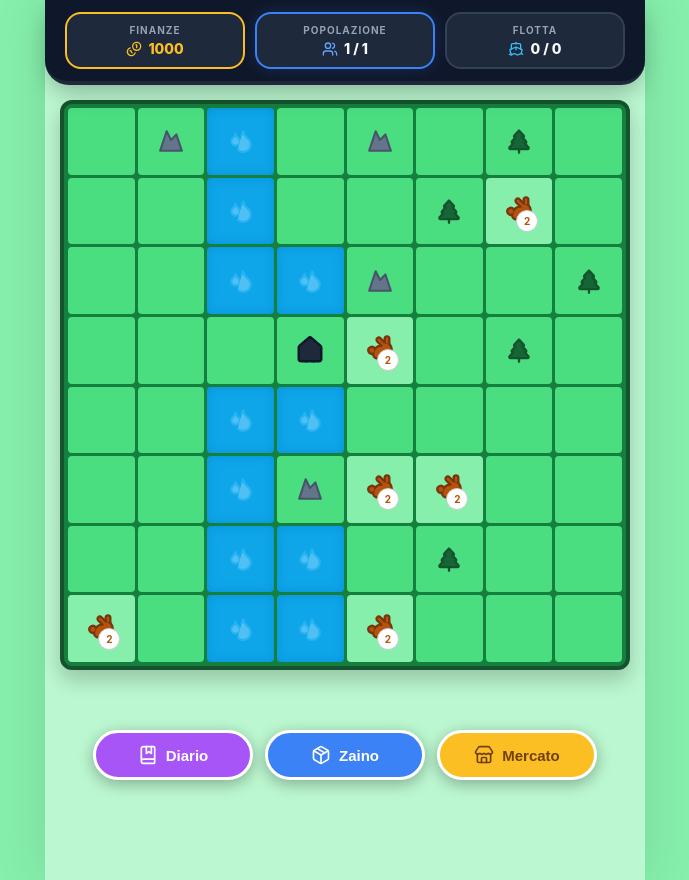
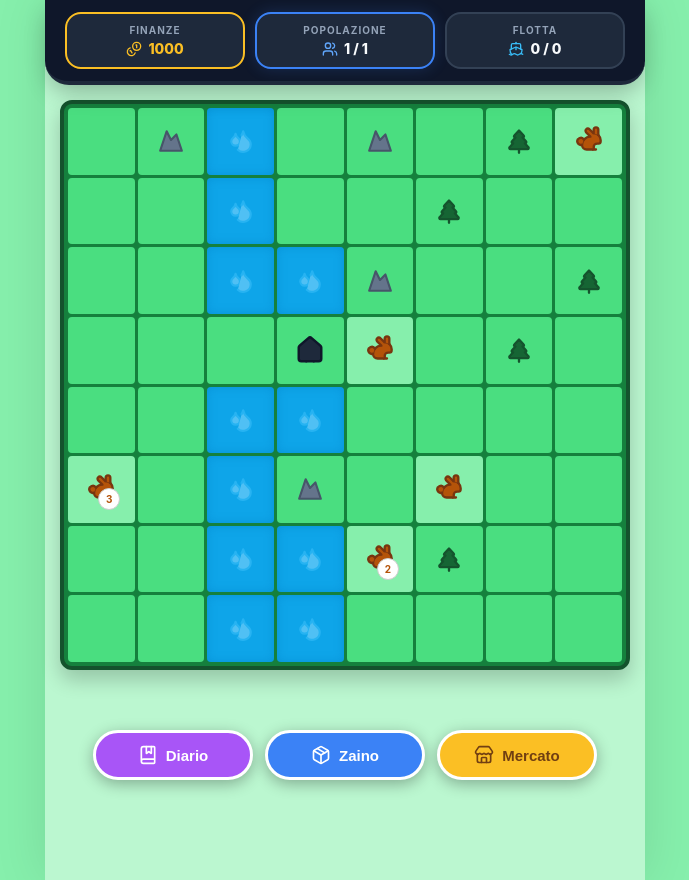
Before and after one commit to AntonioVirgone/tiny-farm, a React (Vite) app: page / in a window 1280 px wide. Both pictures are taken after a click on the button "Inizia Partita". Shown: the whole page, without its empty margins (295-984 px from the left). Built offline with nearby package versions, Linux system fonts and the light colour scheme.

Commit message:
feat: merge animali selvatici

```diff
--- a/src/App.tsx
+++ b/src/App.tsx
@@ -254,12 +254,13 @@ const generateInitialGrid = (): Cell[] => {
     if (type === 'grass') emptyGrassCells.push(i);
   }
 
-  for (let k = 0; k < 6; k++) {
+  // Inizializza gli animali in unità singole
+  for (let k = 0; k < 8; k++) {
     if (emptyGrassCells.length === 0) break;
     const randIndex = Math.floor(Math.random() * emptyGrassCells.length);
     const cellId = emptyGrassCells[randIndex];
     grid[cellId].type = 'wild_animal';
-    grid[cellId].wildAnimalCount = 2;
+    grid[cellId].wildAnimalCount = 1;
     emptyGrassCells.splice(randIndex, 1);
   }
 
@@ -625,11 +626,8 @@ const App: React.FC = () => {
 
         // 3. GESTIONE ANIMALI SELVATICI (RIPRODUZIONE)
         if (updatedCell.type === 'wild_animal') {
-          const count = updatedCell.wildAnimalCount || 0;
-          if (count <= 1 && !updatedCell.busyUntil) {
-            updatedCell = { ...updatedCell, type: 'grass', wildAnimalCount: undefined, wildReproductionTargetTime: undefined };
-            cellModified = true;
-          } else if (count >= 2 && count < 10) {
+          const count = updatedCell.wildAnimalCount || 1;
+          if (count >= 2 && count < 10) {
             if (!updatedCell.wildReproductionTargetTime) {
               updatedCell = { ...updatedCell, wildReproductionTargetTime: currentTime + 50000 };
               cellModified = true;
@@ -637,7 +635,10 @@ const App: React.FC = () => {
               updatedCell = { ...updatedCell, wildAnimalCount: count + 1, wildReproductionTargetTime: (count + 1) < 10 ? currentTime + 50000 : null };
               cellModified = true;
             }
-          } else if (updatedCell.wildReproductionTargetTime) {
+          } else if (updatedCell.wildReproductionTargetTime && count < 2) {
+            updatedCell = { ...updatedCell, wildReproductionTargetTime: null };
+            cellModified = true;
+          } else if (count >= 10 && updatedCell.wildReproductionTargetTime) {
             updatedCell = { ...updatedCell, wildReproductionTargetTime: null };
             cellModified = true;
           }
@@ -720,12 +721,21 @@ const App: React.FC = () => {
 
           else if (updatedCell.pendingAction === 'hunting') {
             newType = 'wild_animal';
+            let wildCount = updatedCell.wildAnimalCount || 1;
             const roll = Math.random() * 100;
             if (roll < 15) {
               newlyDeadFarmers += 1;
             } else if (roll < 35) {
               addReward('wildMeat', 1);
-              wildAnimalCount = (wildAnimalCount || 0) - 1;
+              wildCount -= 1;
+            }
+
+            if (wildCount <= 0) {
+              newType = 'grass';
+              wildAnimalCount = undefined;
+              updatedCell.wildReproductionTargetTime = undefined;
+            } else {
+              wildAnimalCount = wildCount;
             }
           }
 
@@ -740,20 +750,46 @@ const App: React.FC = () => {
         return updatedCell;
       });
 
-      // --- NUOVO: Movimento degli Animali Selvatici ---
+      // --- MOVIMENTO E FUSIONE DEGLI ANIMALI SELVATICI ---
       const movedTo = new Set<number>();
       for (let i = 0; i < newGrid.length; i++) {
         const cell = newGrid[i];
-        // L'animale può muoversi solo se non è bloccato (es. non sta subendo una caccia)
         if (cell.type === 'wild_animal' && !movedTo.has(i) && !cell.busyUntil && cell.pendingAction === null) {
-          // C'è una probabilità del 2% ad ogni tick (100ms) che l'animale si muova, risultando in un movimento lento e organico
-          if (Math.random() < 0.02) {
+
           const neighbors = [];
           if (i >= 8) neighbors.push(i - 8);
           if (i < 56) neighbors.push(i + 8);
           if (i % 8 !== 0) neighbors.push(i - 1);
           if ((i + 1) % 8 !== 0) neighbors.push(i + 1);
 
+          // Controlla fusione con altri animali
+          const mergeTarget = neighbors.find(n =>
+              newGrid[n].type === 'wild_animal' &&
+              !newGrid[n].busyUntil &&
+              newGrid[n].pendingAction === null &&
+              !movedTo.has(n)
+          );
+
+          if (mergeTarget !== undefined) {
+            const totalCount = Math.min(10, (cell.wildAnimalCount || 1) + (newGrid[mergeTarget].wildAnimalCount || 1));
+            newGrid[mergeTarget] = {
+              ...newGrid[mergeTarget],
+              wildAnimalCount: totalCount
+            };
+            newGrid[i] = {
+              ...newGrid[i],
+              type: 'grass',
+              wildAnimalCount: undefined,
+              wildReproductionTargetTime: undefined
+            };
+            movedTo.add(mergeTarget);
+            movedTo.add(i);
+            gridChanged = true;
+            continue;
+          }
+
+          // Movimento
+          if (Math.random() < 0.02) {
             const validNeighbors = neighbors.filter(n =>
                 newGrid[n].type === 'grass' &&
                 !newGrid[n].busyUntil &&
@@ -762,24 +798,20 @@ const App: React.FC = () => {
 
             if (validNeighbors.length > 0) {
               const target = validNeighbors[Math.floor(Math.random() * validNeighbors.length)];
-
-              // Sposta l'animale nella nuova cella
               newGrid[target] = {
                 ...newGrid[target],
                 type: 'wild_animal',
                 wildAnimalCount: cell.wildAnimalCount,
                 wildReproductionTargetTime: cell.wildReproductionTargetTime
               };
-
-              // Libera la cella precedente
               newGrid[i] = {
                 ...newGrid[i],
                 type: 'grass',
                 wildAnimalCount: undefined,
                 wildReproductionTargetTime: undefined
               };
-
               movedTo.add(target);
+              movedTo.add(i);
               gridChanged = true;
             }
           }
@@ -1158,9 +1190,11 @@ const App: React.FC = () => {
         return (
             <div style={{ position: 'relative' }}>
               <Rabbit size={28} color="#78350f" fill="#b45309" />
+              {cell.wildAnimalCount! > 1 && (
                   <div style={{position:'absolute', bottom: -5, right: -5, background: 'white', borderRadius: '50%', padding: '2px', display:'flex', alignItems:'center', justifyContent:'center', fontSize:'10px', fontWeight:'bold', border:'1px solid #ccc', color: '#b45309', width: '16px', height: '16px'}}>
                     {cell.wildAnimalCount}
                   </div>
+              )}
             </div>
         );
       default: return null;
@@ -1597,9 +1631,12 @@ const App: React.FC = () => {
                         {activeCell.type === 'wild_animal' && (
                             <div style={{ textAlign: 'center', padding: '10px', color: '#64748b' }}>
                               <Rabbit size={40} color="#b45309" style={{ margin: '0 auto 10px' }} />
-                              <div style={{fontSize: '18px', fontWeight: 'bold', color: '#1e293b'}}>Branco Selvatico: {activeCell.wildAnimalCount} / 10</div>
+                              <div style={{fontSize: '18px', fontWeight: 'bold', color: '#1e293b'}}>
+                                {activeCell.wildAnimalCount === 1 ? 'Animale Solitario' : `Branco Selvatico: ${activeCell.wildAnimalCount} / 10`}
+                              </div>
                               <div style={{fontSize: '13px', margin: '10px 0 20px'}}>
-                                {activeCell.wildAnimalCount! >= 2 && activeCell.wildAnimalCount! < 10 ? "Si stanno riproducendo passivamente (50s)..." : activeCell.wildAnimalCount! >= 10 ? "Capacità massima del branco raggiunta!" : "Il branco sta scomparendo..."}
+                                {activeCell.wildAnimalCount === 1 ? "Cerca un compagno per riprodursi..." :
+                                    activeCell.wildAnimalCount! >= 2 && activeCell.wildAnimalCount! < 10 ? "Si stanno riproducendo passivamente (50s)..." : "Capacità massima del branco raggiunta!"}
                               </div>
                               <button className="action-btn" style={{background: '#c2410c', color: 'white'}} disabled={availableFarmers < 2} onClick={() => startAction(activeCell.id, 'hunting')}>
                                 <Crosshair size={20} /> Caccia ({(ACTION_TIMES.hunting/1000)}s)
```
Lines whose indentation alone changed are shown as unchanged.
